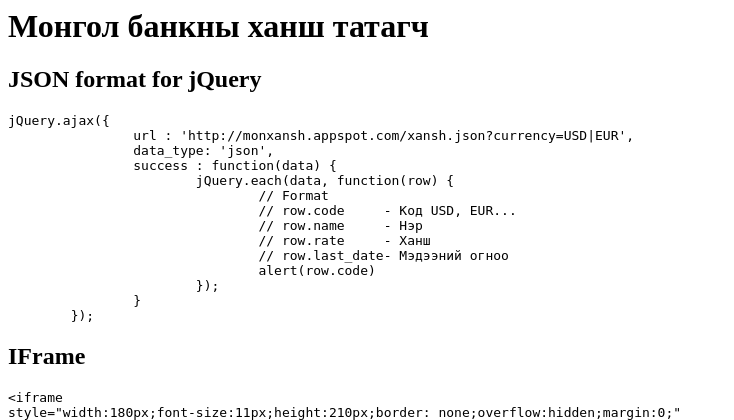
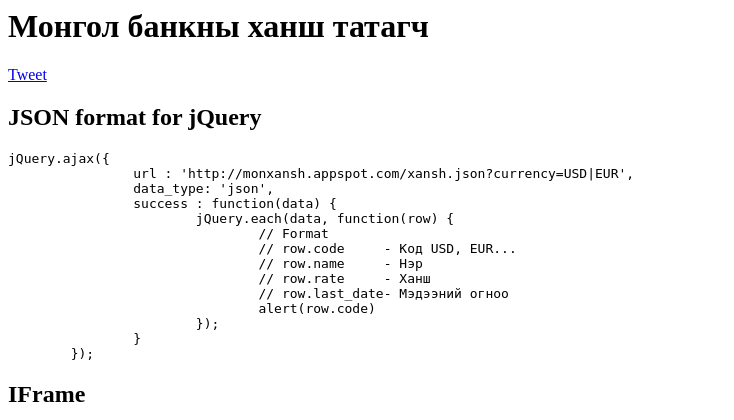
Before and after one commit to Ankhbayar/monxansh, a Python web app: template templates/index.html in a window 1280 px wide. Shown: the top 420 px of the page, without its empty margins (0-734 px from the left). Run offline with Jinja, Linux system fonts and the light colour scheme; the template is opened without the code that fills it, so the values that code supplies are empty; some libraries are stand-ins or nearby versions.

Commit message:
Fix share buttons

```diff
--- a/templates/index.html
+++ b/templates/index.html
@@ -38,20 +38,36 @@
 <style>
 	.plus_one_div{
 		float:left;
-		padding-top:8px;
 	}
 	.facebook_div{
-		float:right;
+		display:block;
+		width: 300px;
+		float:left;
+		margin: 0px auto;
 
+	}
+	.twitter_div{
+		float:left;
+	}
+	.clear{
+		clear:both;
 	}
 </style>
 </head>
 <body>
-<div class="plus_one_div"><g:plusone href="http://monxansh.appspot.com"></g:plusone></div>
+<h1>Монгол банкны ханш татагч</h1>
+<div class="plus_one_div">
+	<g:plusone href="http://monxansh.appspot.com"  size="tall" width="300" annotation="inline"></g:plusone>
+</div>
 <div class="facebook_div">
-<div id="fb-root"></div><script src="http://connect.facebook.net/en_US/all.js#appId=225646060820419&amp;xfbml=1"></script><fb:like href="http://monxansh.appspot.com/" send="true" width="450" show_faces="true" action="like" font=""></fb:like>
+	<div id="fb-root"></div>
+	<script src="http://connect.facebook.net/en_US/all.js#appId=225646060820419&amp;xfbml=1"></script>
+	<fb:like href="http://monxansh.appspot.com/" send="true" width="300" show_faces="true" action="like" font=""></fb:like>
 </div>
-<h1>Монгол банкны ханш татагч</h1>
+<div class="twitter_div">
+	<a href="http://twitter.com/share" class="twitter-share-button" data-url="http://monxansh.appspot.com" data-count="horizontal">Tweet</a><script type="text/javascript" src="http://platform.twitter.com/widgets.js"></script>
+</div>
+<div class="clear"></div>
 	<h2>JSON format for jQuery</h2>
 	<pre>jQuery.ajax({
 		url : 'http://monxansh.appspot.com/xansh.json?currency=USD|EUR',
```
